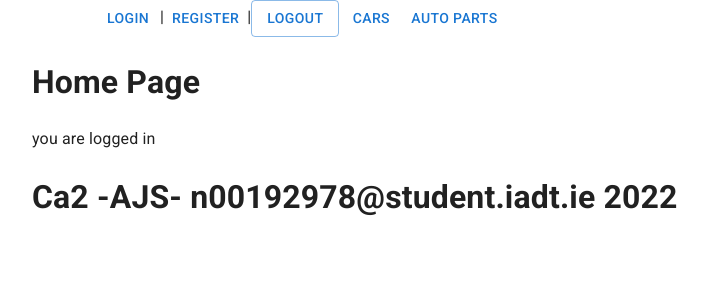
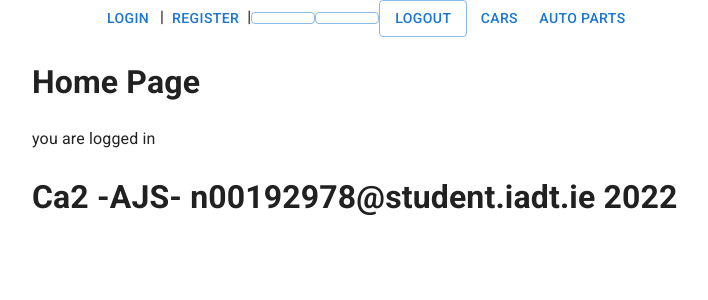
Before and after one commit to Derek-n00192978/AJS_CA2_N00192978-001, a React (Create React App) app: page / in a window 1280 px wide. Shown: the top 300 px of the page, without its empty margins (182-890 px from the left). Built offline with nearby package versions, Linux system fonts and the light colour scheme; sample sign-in values are in the browser's storage.

Commit message:
trying login/register again

```diff
--- a/src/components/CarCard.js
+++ b/src/components/CarCard.js
@@ -3,8 +3,8 @@ import Card from 'react-bootstrap/Card';
 
 const CarCard = (props) => {
     let make = <p><b>Make:</b> {props.car.make}</p>
-    let model = <p></p>
-    let series = <p></p>
+    let model = <p><b>Model:</b>{props.car.model}</p>
+    let series = <p><b>Series:</b>{props.car.series}</p>
 
 
     if(props.authenticated){
--- a/src/components/NavBar.js
+++ b/src/components/NavBar.js
@@ -12,6 +12,16 @@ const NavBar = (props) => {
     const logout = ()=> {
         props.onAuthenticated(false);
         navigate('/')
+    };
+
+    const login = ()=> {
+        props.onAuthenticated(false);
+        navigate('/login')
+    };
+
+    const register = ()=> {
+        props.onAuthenticated(false);
+        navigate('/register')
     };
 
     const [anchorEl, setAnchorEl] = useState(null);
@@ -38,7 +48,12 @@ const NavBar = (props) => {
 
                     <Button component={Link} to='/login'>Login</Button>|
                     <Button component={Link} to='/register'>Register</Button>|
-
+                    {(props.authenticated) ? (
+                        <Button variant="outlined" onClick={login}></Button>
+                    ) : "Login"}
+                    {(props.authenticated) ? (
+                        <Button variant="outlined" onClick={register}></Button>
+                    ) : "Register"}
 
 
                     {(props.authenticated) ? (
```
